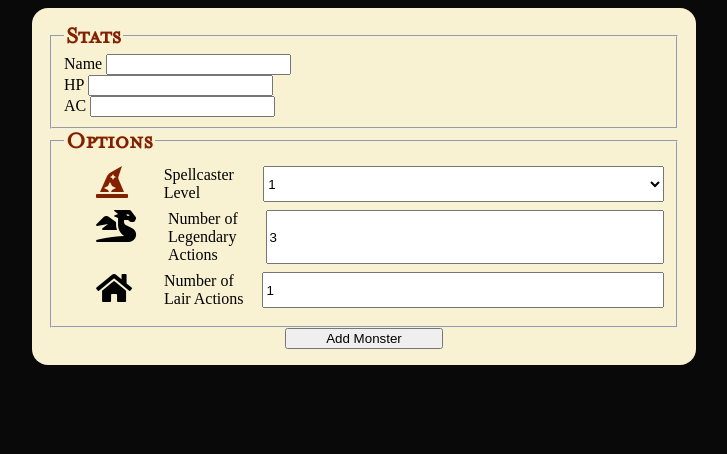
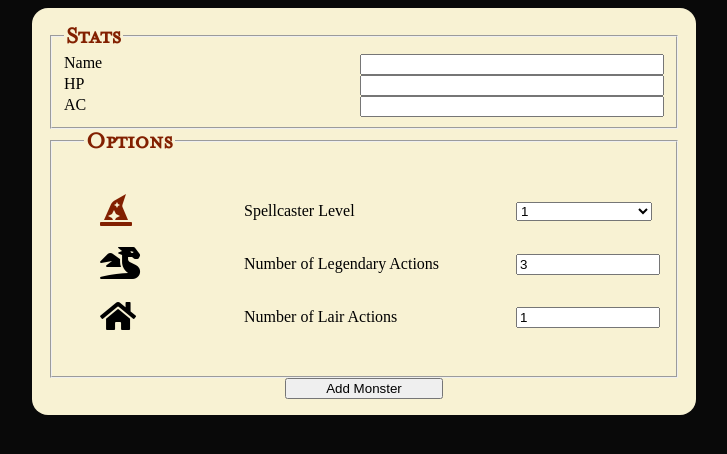
Before and after one commit to discontented/dnd-enemy-tracker, a PHP site: page / in a window 1280 px wide. Shown: the top 454 px of the page, without its empty margins (276-1003 px from the left). Run offline with PHP 8.4, Linux system fonts and the light colour scheme.

Commit message:
fixed formatting for phone

```diff
--- a/index.html
+++ b/index.html
@@ -16,9 +16,9 @@
     <script>
         // refreshes every 10 seconds for testing
 
-    // setInterval(function() {
+        // setInterval(function () {
         //     location.reload(true);
-    // }, 10000);
+        // }, 5000);
     </script>
 
 </head>
@@ -27,39 +27,40 @@
     <nav>
         <form method="get" id="options">
 
-
             <fieldset id="statsForm">
                 <legend>Stats</legend>
-                <label>Name
-                    <input type="text" name="enemyName" />
-                </label>
 
+                <div>
+                    <label for="enemyName">Name</label>
+                    <input type="text" name="enemyName" id="enemyName" />
+                </div>
+                <div>
+                    <label for="HP">HP</label>
+                    <input type="number" name="HP" id="HP" />
+                </div>
+                <div>
+                    <label for="AC">AC</label>
+                    <input type="number" name="AC" id="AC" />
+                </div>
 
-                <label>HP
-                    <input type="number" name="HP" />
-                </label>
-
-                <label>AC
-                    <input type="number" name="AC" />
-                </label>
             </fieldset>
 
             <fieldset id="optionsForm">
                 <legend>Options</legend>
 
-                <div>
-                    <label>
+                <div class="opSubsection">
+                    <label class="opSubLabel">
                         <i class="fas fa-hat-wizard"></i>
                         <input type="checkbox" name="spellcasterCheck" checked>
                     </label>
 
-                    <label for="spellcasterLevel">Spellcaster Level</label>
+                    <label for="spellcasterLevel" class="opSubText">Spellcaster Level</label>
                     <select name="spellcasterLevel" id="spellcasterLevel">
                         <script>
 
                             let spellCasterSelect = document.querySelector("select[name='spellcasterLevel']");
 
-                            for(let i = 1; i <= 20; i++) {
+                            for (let i = 1; i <= 20; i++) {
                                 let casterLevelOption = document.createElement("option");
                                 casterLevelOption.setAttribute("value", i.toString());
 
@@ -73,24 +74,24 @@
                     </select>
                 </div>
 
-                <div>
-                    <label>
+                <div class="opSubsection">
+                    <label class="opSubLabel">
                         <i class="fas fa-dragon"></i>
                         <input type="checkbox" name="legendaryCheck">
                     </label>
 
-                    <label for="legendaryValue">Number of Legendary Actions</label>
+                    <label for="legendaryValue" class="opSubText">Number of Legendary Actions</label>
                     <input type="number" id="legendaryValue" name="legendaryValue" value="3">
 
                 </div>
 
-                <div>
-                    <label>
+                <div class="opSubsection">
+                    <label class="opSubLabel">
                         <i class="fas fa-home"></i>
                         <input type="checkbox" name="lairCheck">
                     </label>
 
-                    <label for="lairValue">Number of Lair Actions</label>
+                    <label for="lairValue" class="opSubText">Number of Lair Actions</label>
                     <input type="number" id="lairValue" name="lairValue" value="1">
 
                 </div>
--- a/style.css
+++ b/style.css
@@ -26,16 +27,131 @@ i {
     user-select: none;
 }
 
+.checked {
+    color: #822000;
+}
+
+/*
+OPTION FORM
+*/
+
+#options {
+    display: flex;
+    flex-direction: column;
+    /* width: 50%; */
+    margin: 0 auto;
+    background-color: #f8f2d3;
+    padding: 1em;
+    border-radius: 1em;
+}
+
+/*
+STATS FORM SUBSECTION
+*/
+
+#statsForm legend::after {
+    display: flex;
+    flex-direction: column;
+}
+
+#statsForm > div {
+    flex: 1;
+    display: flex;
+    flex-direction: row;
+}
+
+#statsForm label, #statsForm input {
+    flex: 1 1 20%;
+}
+
+/*
+OPTIONS SUBSECTION
+*/
+
+#optionsForm {
+    display: flex;
+    flex-direction: column;
+    padding: 2em;
+
+}
+
+#optionsForm .opSubsection {
+    display: flex;
+    flex-direction: row;
+    justify-content: flex-start;
+    align-content: center;
+    align-items: center;
+    padding: 0 .5em;
+}
+
+.opSubLabel {
+    flex: 1 0 25%;
+    margin: .25em;
+    font-size: 2em;
+}
+
+.opSubText {
+    flex: 2 0 50%;
+}
+
+.opSubsection input, .opSubsection select {
+    flex: 1 0 25%;
+    width: 10%;
+}
+
+#add {
+    width: 25%;
+    margin: 0 auto;
+}
+
+/*
+ENEMY CARDS
+*/
+
+#container {
+    display: flex;
+    flex-direction: row;
+    flex-wrap: wrap;
+    justify-content: flex-start;
+}
+
+.enemy {
+    flex: 1 0 15%;
+    max-width: 30%;
+    background-color: #F8F2D3;
+    border: .25em solid #8AB267;
+    border-radius: 1em;
+    padding: .25rem 1em 1em 1em;
+    margin: .5em 1em;
+}
+
+/*
+STATS FIELD
+*/
+
+.stats legend::after {
+    display: flex;
+    flex-direction: column;
+}
+
 .stats div {
+    flex: 1;
+    width: 100%;
     display: flex;
     flex-direction: row;
     margin: .5em 0;
 }
 
-.stats div * {
-    flex: 1;
+.stats div label , .stats div span {
+    flex: 1 0 48%;
+    /* flex: 1 0 25%; */
     display: flex;
     justify-content: space-around;
+}
+
+.stats input {
+    /* width: 10%; */
+    width: 40%;
 }
 
 .stats button {
@@ -130,70 +241,13 @@ CONDITIONS
 }
 
 .conditions > label i {
-    width: 25%;
+    margin: 0 1em;
 }
 
-/*
-OPTION FORM
-*/
-
-#options {
-    display: flex;
-    flex-direction: column;
-    width: 50%;
-    margin: 0 auto;
-    background-color: #f8f2d3;
-    padding: 1em;
-    border-radius: 1em;
-}
-
-#options div {
-    margin: .5em 0;
-}
-
-#statsForm {
-    display: flex;
-    flex-direction: column;
-}
-
-#optionsForm legend::after {
-    display: flex;
-    flex-direction: row;
-    justify-content: flex-start;
-}
-
-#optionsForm div {
-    display: flex;
-    flex-direction: row;
-    justify-content: flex-start;
-    align-content: center;
-}
-
-#optionsForm div input, #optionsForm div select {
-    flex: 4;
-}
-
-#optionsForm div label {
-    flex: 1;
-}
-
-#optionForm .fas {
-    flex: 1;
-    /* text-align: center; */
-}
-
-#optionForm fas {
-    flex: 1;
-}
-
-#options i::before {
-    margin: 1em;
-    font-size: 2em;
-}
-
-#add {
-    width: 25%;
-    margin: 0 auto;
+@media screen and (min-width: 720px) {
+    #options {
+        width: 50%;
+    }
 }
 
 @font-face {
```
Also changed, not shown: other parts of style.css (+19 -23 lines). Lines whose indentation alone changed are shown as unchanged.
